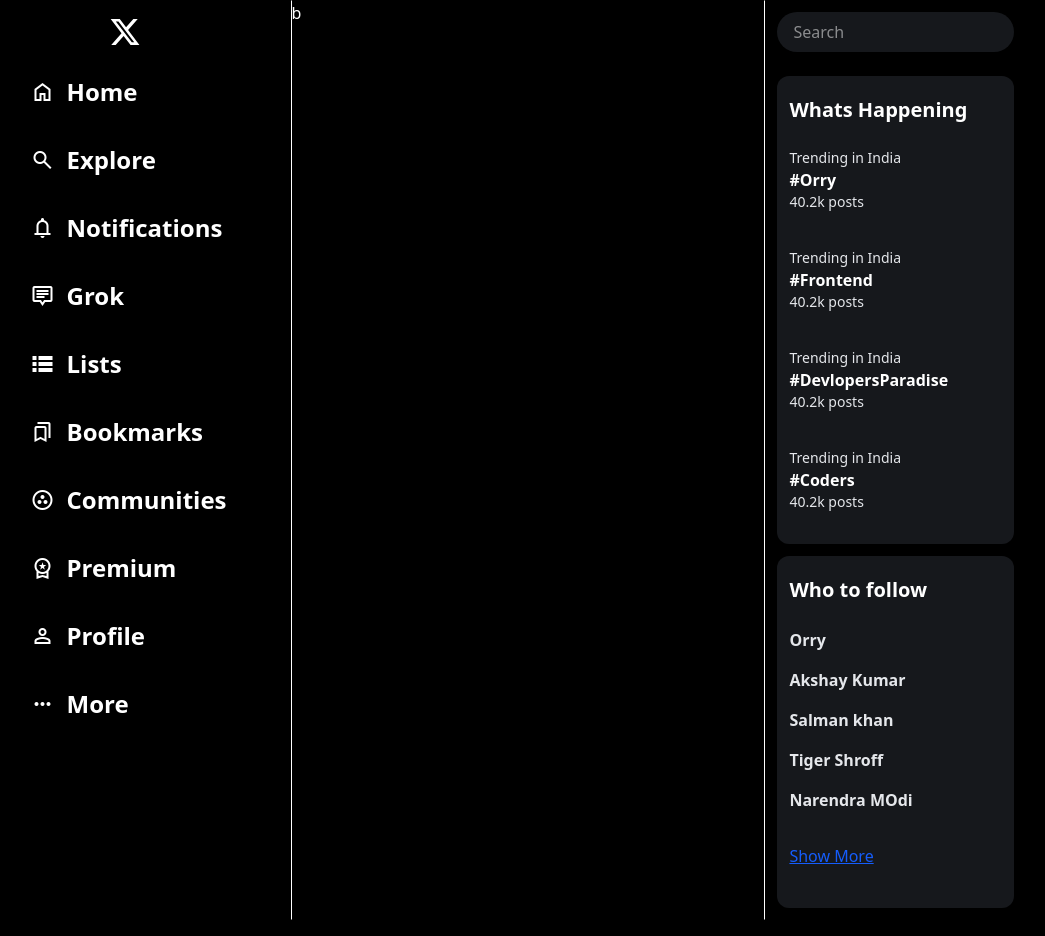
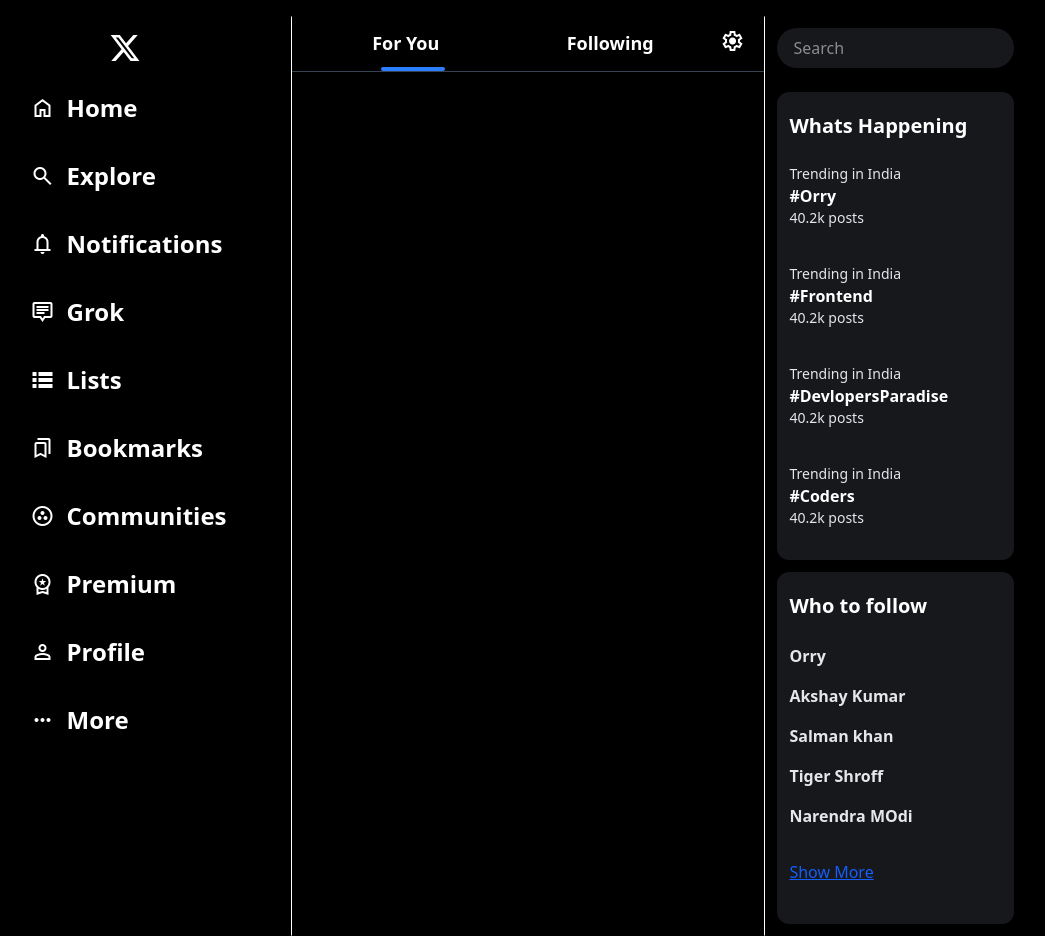
Before and after one commit to iamvivekmane/x-ui-clone, a website built with Vite: page index.html in a window 1280 px wide. Shown: the whole page, without its empty margins (41-1086 px from the left). Built offline with nearby package versions, Linux system fonts and the light colour scheme.

Commit message:
Completed top bar section

```diff
--- a/index.html
+++ b/index.html
@@ -12,7 +12,7 @@
 </head>
 
 <body class="bg-black text-white">
-    <div class="flex container mx-auto bg-black text-white">
+    <div class="flex container mx-auto bg-black text-white my-4">
         <div class="first w-[70%]">
             <div class="logo invert my-4">
                 <svg viewBox="0 0 24 24" aria-hidden="true"
@@ -81,7 +81,18 @@
                 </ul>
             </div>
         </div>
-        <div class="second  w-full border-[1px] border-x-white border-y-black">b</div>
+
+        <div class="second  w-full border-[1px] border-x-white border-y-black">
+            <div class="top flex p-3 relative">
+                <div class="absolute w-16 h-1 rounded-full bg-blue-500 bottom-0 left-[19%] z-10"></div>
+                <div class="left bg-red-4001 w-1/2 flex justify-center  font-bold
+                text-lg">For You</div>
+                <div class="right bg-green-4001 w-1/2 flex justify-center font-bold
+                text-lg ">Following</div>
+                <div class="settings mx-2"> <span class="material-symbols-outlined">settings</span></div>
+            </div>
+            <div class="h-[1px] w-full bg-gray-700"></div>
+        </div>
 
 
         <div class="third  w-full">
```
Also changed, not shown: css/output.css.
